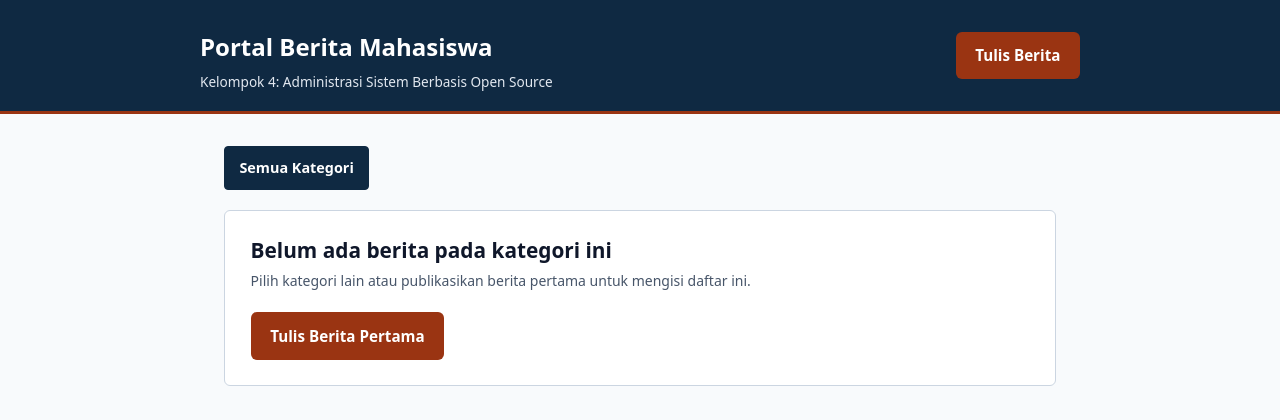
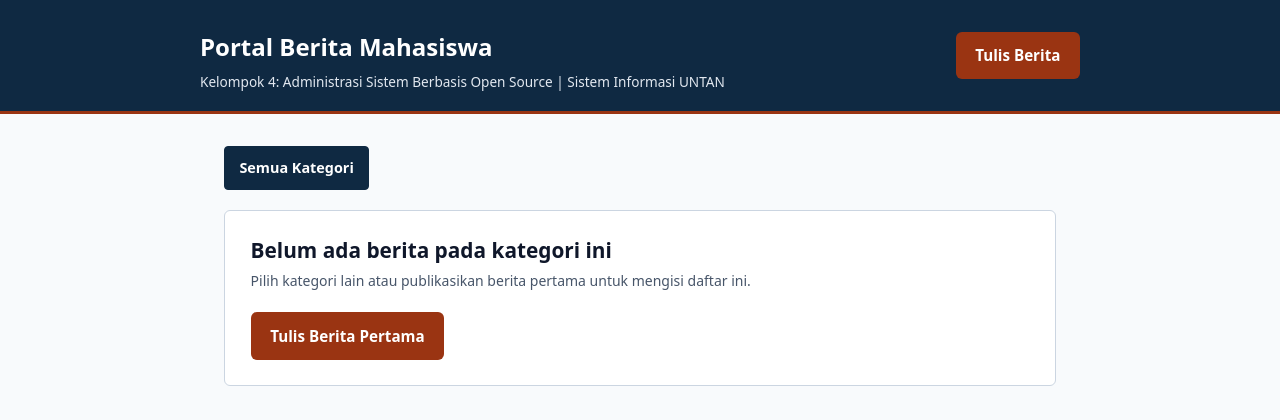
Before and after one commit to arifquuu/asbos-kel4-portal-berita, a Node server app: page / in a window 1280 px wide. Shown: the top 420 px of the page. Run offline with Node 20, Linux system fonts and the light colour scheme; data that the repository does not hold is empty.

Commit message:
Perbarui subjudul header untuk uji auto-deploy CI/CD

```diff
--- a/app/views/index.ejs
+++ b/app/views/index.ejs
@@ -15,7 +15,8 @@
         <div class="container header-inner">
             <div>
                 <h1><a class="brand" href="/">Portal Berita Mahasiswa</a></h1>
-                <span class="brand-sub">Kelompok 4: Administrasi Sistem Berbasis Open Source</span>
+                <span class="brand-sub">Kelompok 4: Administrasi Sistem Berbasis Open Source | Sistem Informasi
+                    UNTAN</span>
             </div>
             <a class="btn" href="/tambah">Tulis Berita</a>
         </div>
```
